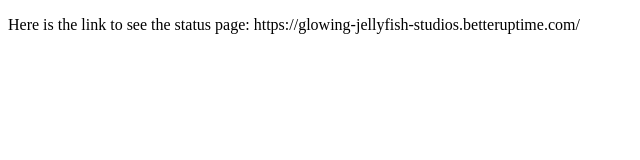
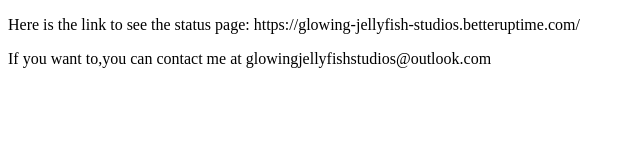
Before and after one commit to digitaldarkness2024/main, a plain HTML site: page status.html in a window 1280 px wide. Shown: the whole page, without its empty margins (0-640 px from the left). Drawn offline with Linux system fonts and the light colour scheme.

Commit message:
Update status.html
Signed-off-by: Glowing Jellyfish Studios <glowingjellyfishstudios@outlook.com>

```diff
--- a/status.html
+++ b/status.html
@@ -4,3 +4,5 @@
 </head>
 <body>
   <p>Here is the link to see the status page: https://glowing-jellyfish-studios.betteruptime.com/</p>
+  <p>If you want to,you can contact me at glowingjellyfishstudios@outlook.com</p>
+</body>
```
